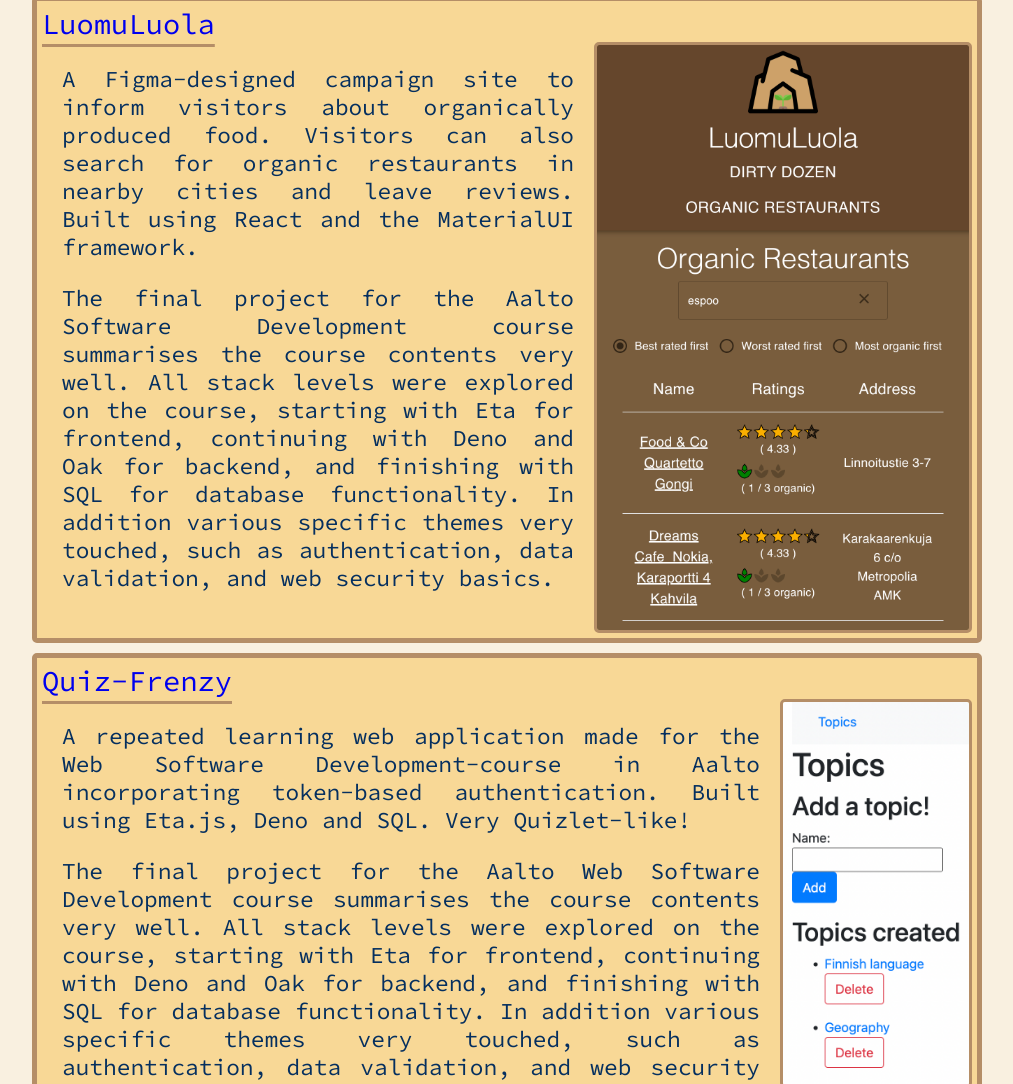
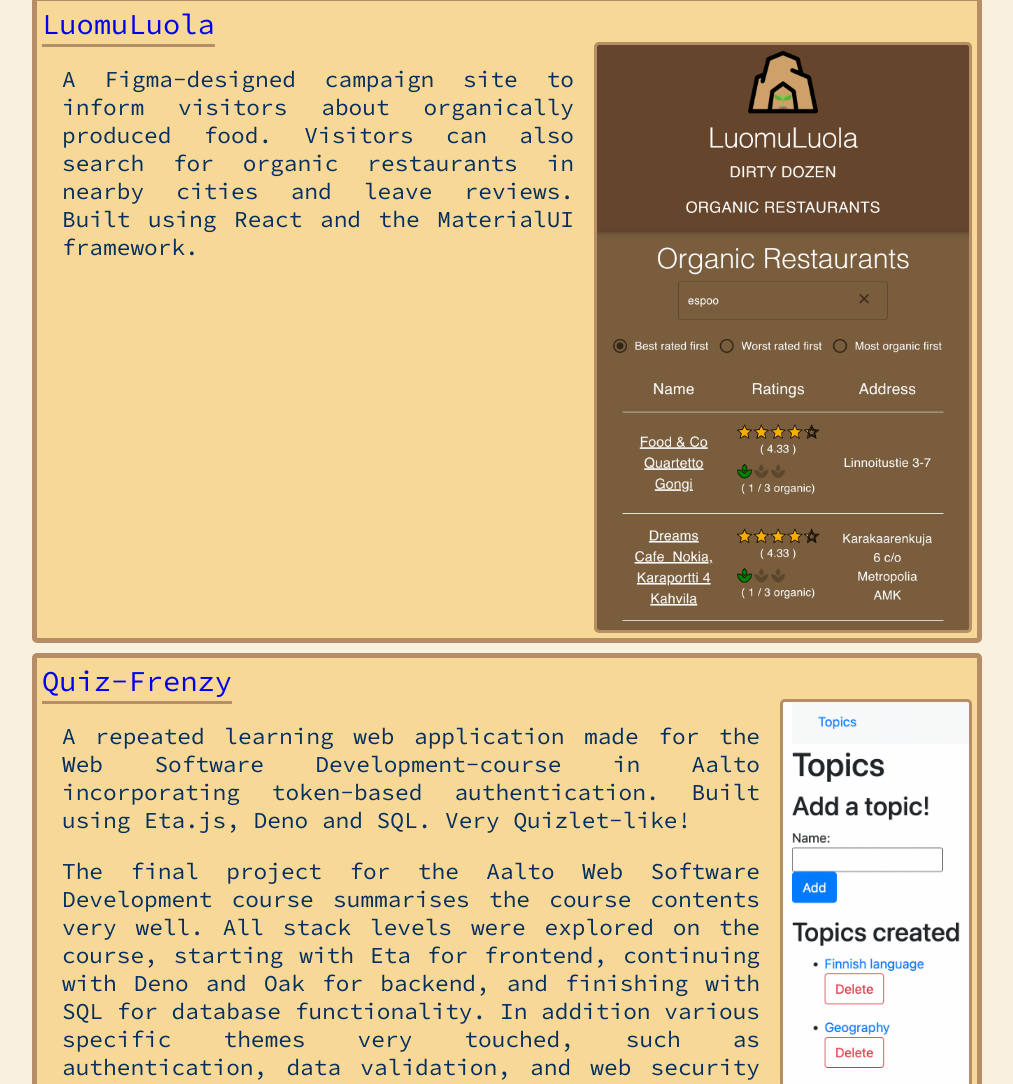
Before and after one commit to tuomax7/portfoliosivu, a plain HTML site: page projects.html in a window 1280 px wide. Shown: the part 685-1769 px from the top of the page, without its empty margins (133-1146 px from the left). Drawn offline with Linux system fonts and the light colour scheme.

Commit message:
Update project info

```diff
--- a/projects.html
+++ b/projects.html
@@ -83,16 +83,6 @@
                   organic restaurants in nearby cities and leave reviews. Built
                   using React and the MaterialUI framework.
                 </p>
-
-                <p>
-                  The final project for the Aalto Software Development course
-                  summarises the course contents very well. All stack levels
-                  were explored on the course, starting with Eta for frontend,
-                  continuing with Deno and Oak for backend, and finishing with
-                  SQL for database functionality. In addition various specific
-                  themes very touched, such as authentication, data validation,
-                  and web security basics.
-                </p>
               </div>
               <img
                 class="projectImg"
```
